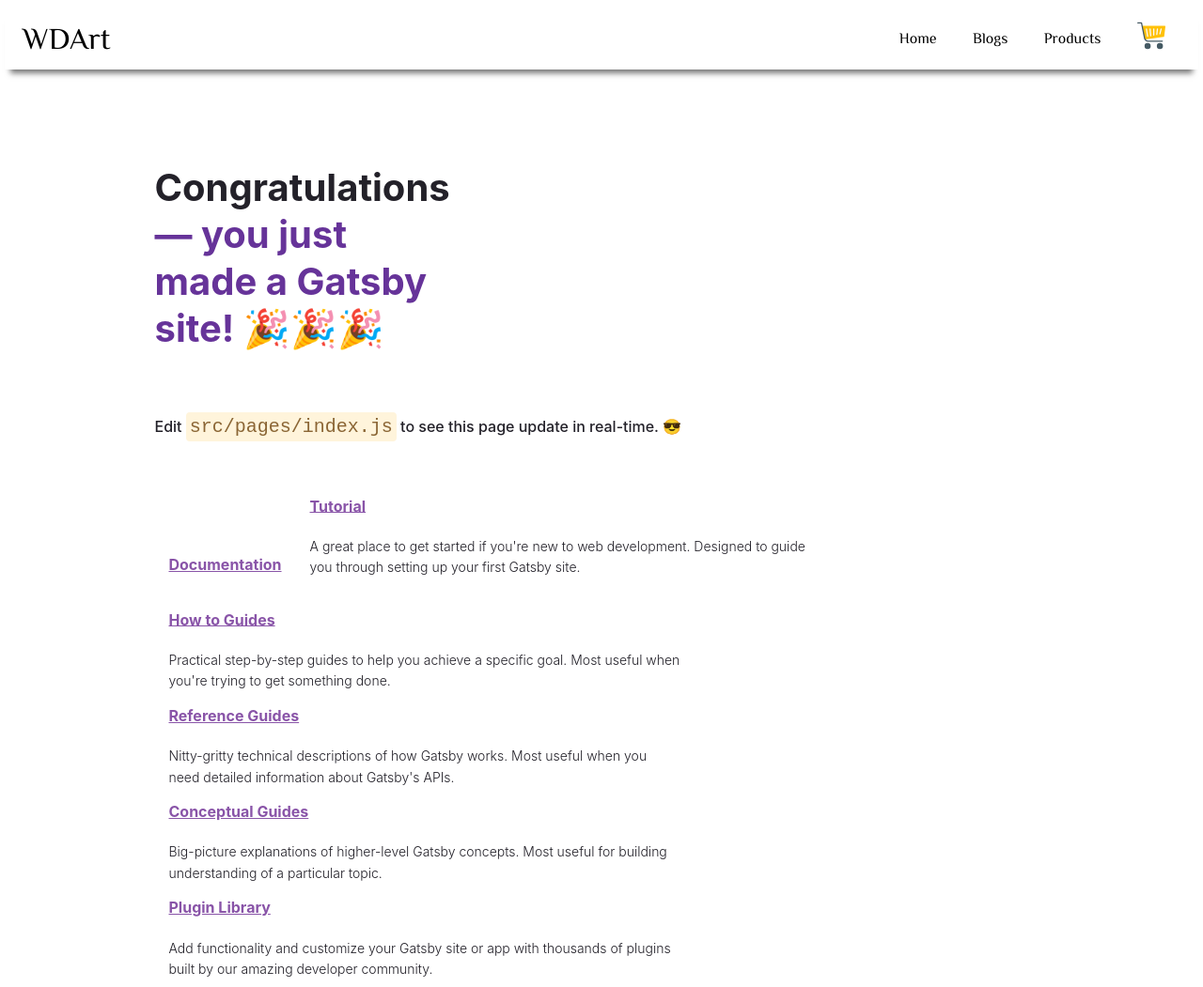
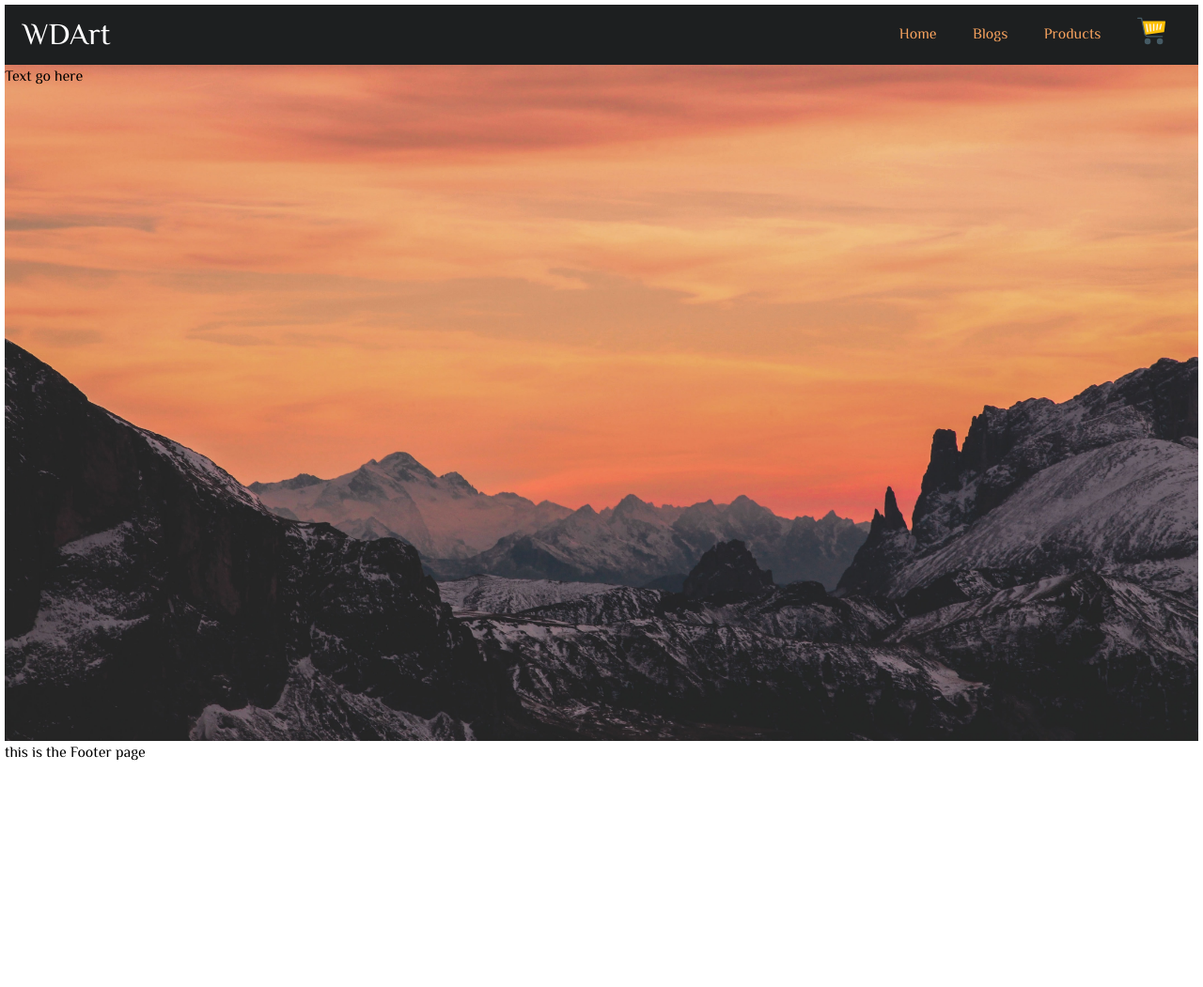
Before and after one commit to u-lam/wall-deco, a Gatsby site: page / in a window 1280 px wide. Shown: the top 1051 px of the page at 94% size. After the commit the page ends 820 px from the top, so only its background shows below. Built offline with nearby package versions, Linux system fonts and the light colour scheme; Gatsby itself is replaced by a stand-in of ours.

Commit message:
set background img

```diff
--- a/src/components/header.js
+++ b/src/components/header.js
@@ -6,18 +6,19 @@ import cart from "../images/cart.svg";
 
 const Container = styled.div`
   padding: 0 1rem;
-  margin: 0.3rem auto;
+  /* margin: 0.3rem auto; */
   width: 100%;
   /* background-color: #d147a3; */
-  background-color: #fff;
+  background-color: #1d1f20;
+  /* color: #f4a15d; */
   text-align: right;
   height: 8vh;
   display: flex;
   justify-content: flex-end;
   align-items: center;
-  box-shadow: 0 10px 6px -6px #777;
-  -webkit-box-shadow: 0 10px 6px -6px #777;
-  -moz-box-shadow: 0 10px 6px -6px #777;
+  /* box-shadow: 0 5px 5px -5px #777;
+  -webkit-box-shadow: 0 5px 5px -5px #777
+  -moz-box-shadow: 0 5px 5px -5px #777; */
 
   @media (max-width: 768px) {
     position: sticky;
@@ -31,11 +32,11 @@ const Container = styled.div`
 
 const StyledLink = styled(Link)`
   display: inline-block;
-  color: white;
+  color: #f4a15d;
   text-decoration: none;
   margin: 0 1.2rem;
   position: relative;
-  color: #000;
+
   :after {
     position: absolute;
     bottom: 0;
@@ -45,13 +46,13 @@ const StyledLink = styled(Link)`
     /* adds a line transition upon hover */
     content: ".";
     color: transparent;
-    background: goldenrod;
+    background: #fff;
     height: 1px;
     transition: all 0.3s ease-in;
   }
 
   :hover {
-    color: goldenrod;
+    color: #fff;
     ::after {
       width: 100%;
     }
@@ -73,7 +74,7 @@ const LogoWrapper = styled.div`
   align-items: center;
   text-decoration: none;
   /* changing colors and size */
-  color: #000;
+  color: #fff;
   font-size: 2rem;
 
   @media (max-width: 768px) and (orientation: landscape) {
--- a/src/components/layout.js
+++ b/src/components/layout.js
@@ -3,6 +3,7 @@ import { Global, css } from "@emotion/react";
 import styled from "@emotion/styled";
 import Nav from "./header";
 import Footer from "./footer";
+import background from "../images/bg-pic.png";
 
 // use Global styles to create fonts, font-size, primary & secondary colors, buttons, etc.
 
@@ -31,6 +32,7 @@ const Layout = ({ children }) => {
             font-family: "philosopher", sans-serif;
             font-weight: 500;
             line-height: 1.6;
+            background-color: #fff;
           }
 
           main {
--- a/src/pages/index.js
+++ b/src/pages/index.js
@@ -1,149 +1,30 @@
 import * as React from "react";
+import { css } from "@emotion/react";
+import styled from "@emotion/styled";
 import Layout from "../components/layout";
+import background from "../images/mountain.jpg";
 
-// styles
-const pageStyles = {
-  color: "#232129",
-  padding: "96px",
-  fontFamily: "-apple-system, Roboto, sans-serif, serif"
-};
-const headingStyles = {
-  marginTop: 0,
-  marginBottom: 64,
-  maxWidth: 320
-};
-const headingAccentStyles = {
-  color: "#663399"
-};
-const paragraphStyles = {
-  marginBottom: 48
-};
-const codeStyles = {
-  color: "#8A6534",
-  padding: 4,
-  backgroundColor: "#FFF4DB",
-  fontSize: "1.25rem",
-  borderRadius: 4
-};
-const listStyles = {
-  marginBottom: 96,
-  paddingLeft: 0
-};
-const listItemStyles = {
-  fontWeight: "300",
-  fontSize: "24px",
-  maxWidth: "560px"
-};
+const Container = styled.div`
+  background: url(${background}) no-repeat center center fixed;
+  -webkit-background-size: cover;
+  -moz-background-size: cover;
+  -o-background-size: cover;
+  background-size: cover;
+  width: 100%;
+  height: 90vh;
+  /* position: fixed;
+  top: 0;
+  left: 0; */
+`;
 
-const linkStyle = {
-  color: "#8954A8",
-  fontWeight: "bold",
-  fontSize: "16px",
-  verticalAlign: "5%"
-};
+// const backgroundStyles = css`
 
-const docLinkStyle = {
-  ...linkStyle,
-  listStyleType: "none",
-  marginBottom: 24
-};
+// `;
 
-const descriptionStyle = {
-  color: "#232129",
-  fontSize: "14px"
-};
-
-const docLink = {
-  text: "Documentation",
-  url: "https://www.gatsbyjs.com/docs/",
-  color: "#8954A8"
-};
-// data
-const links = [
-  {
-    text: "Tutorial",
-    url: "https://www.gatsbyjs.com/docs/tutorial/",
-    description:
-      "A great place to get started if you're new to web development. Designed to guide you through setting up your first Gatsby site.",
-    color: "#E95800"
-  },
-  {
-    text: "How to Guides",
-    url: "https://www.gatsbyjs.com/docs/how-to/",
-    description:
-      "Practical step-by-step guides to help you achieve a specific goal. Most useful when you're trying to get something done.",
-    color: "#1099A8"
-  },
-  {
-    text: "Reference Guides",
-    url: "https://www.gatsbyjs.com/docs/reference/",
-    description:
-      "Nitty-gritty technical descriptions of how Gatsby works. Most useful when you need detailed information about Gatsby's APIs.",
-    color: "#BC027F"
-  },
-  {
-    text: "Conceptual Guides",
-    url: "https://www.gatsbyjs.com/docs/conceptual/",
-    description:
-      "Big-picture explanations of higher-level Gatsby concepts. Most useful for building understanding of a particular topic.",
-    color: "#0D96F2"
-  },
-  {
-    text: "Plugin Library",
-    url: "https://www.gatsbyjs.com/plugins",
-    description:
-      "Add functionality and customize your Gatsby site or app with thousands of plugins built by our amazing developer community.",
-    color: "#000000"
-  }
-];
-
-// markup
 const Home = () => {
   return (
     <Layout>
-      <main style={pageStyles}>
-        <title>Home Page</title>
-        <h1 style={headingStyles}>
-          Congratulations
-          <br />
-          <span style={headingAccentStyles}>
-            — you just made a Gatsby site!{" "}
-          </span>
-          <span role='img' aria-label='Party popper emojis'>
-            🎉🎉🎉
-          </span>
-        </h1>
-        <p style={paragraphStyles}>
-          Edit <code style={codeStyles}>src/pages/index.js</code> to see this
-          page update in real-time.{" "}
-          <span role='img' aria-label='Sunglasses smiley emoji'>
-            😎
-          </span>
-        </p>
-        <ul style={listStyles}>
-          <li style={docLinkStyle}>
-            <a
-              style={linkStyle}
-              href={`${docLink.url}?utm_source=starter&utm_medium=start-page&utm_campaign=minimal-starter`}
-            >
-              {docLink.text}
-            </a>
-          </li>
-          {links.map(link => (
-            <li style={{ ...listItemStyles, color: link.color }}>
-              <span>
-                <a
-                  style={linkStyle}
-                  href={`${link.url}?utm_source=starter&utm_medium=start-page&utm_campaign=minimal-starter`}
-                >
-                  {link.text}
-                </a>
-                <p style={descriptionStyle}>{link.description}</p>
-              </span>
-            </li>
-          ))}
-        </ul>
-      </main>
+      <Container>Text go here</Container>
     </Layout>
   );
 };
```
Also changed, not shown: src/pages/products.js (+145 -0 lines), 1 other file.
